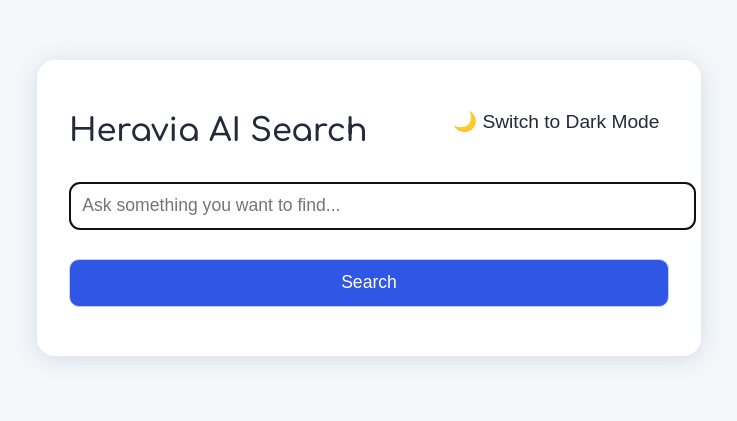
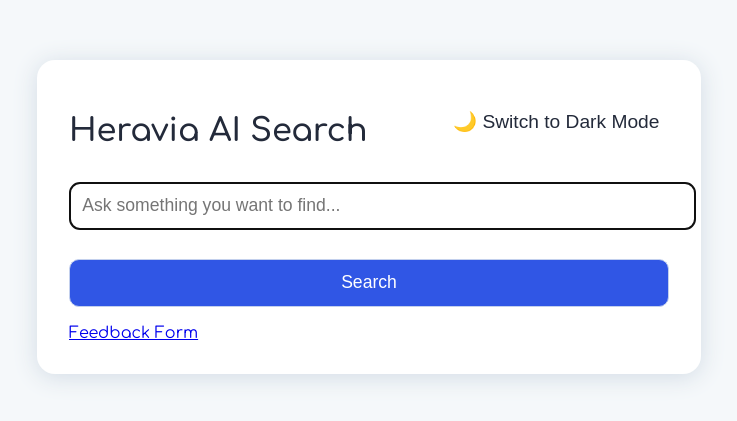
Before and after one commit to Sreethan1611/Heravia01, a Flask app: page / in a window 1280 px wide. Shown: the top 421 px of the page, without its empty margins (271-1008 px from the left). Run offline with Flask 3, Linux system fonts and the light colour scheme.

Commit message:
Feedback Form added

```diff
--- a/Heravia/templates/index.html
+++ b/Heravia/templates/index.html
@@ -82,6 +82,7 @@
         <form method="post">
             <input type="text" name="question" value="{{ question }}" required placeholder="Ask something you want to find..." autofocus>
             <button type="submit">Search</button>
+            <a href="https://forms.gle/wU3hRSiChjktxh7fA" target="_blank"> Feedback Form</a>
         </form>
         {% if answer %}
             <h2>AI's Answer:</h2>
```
